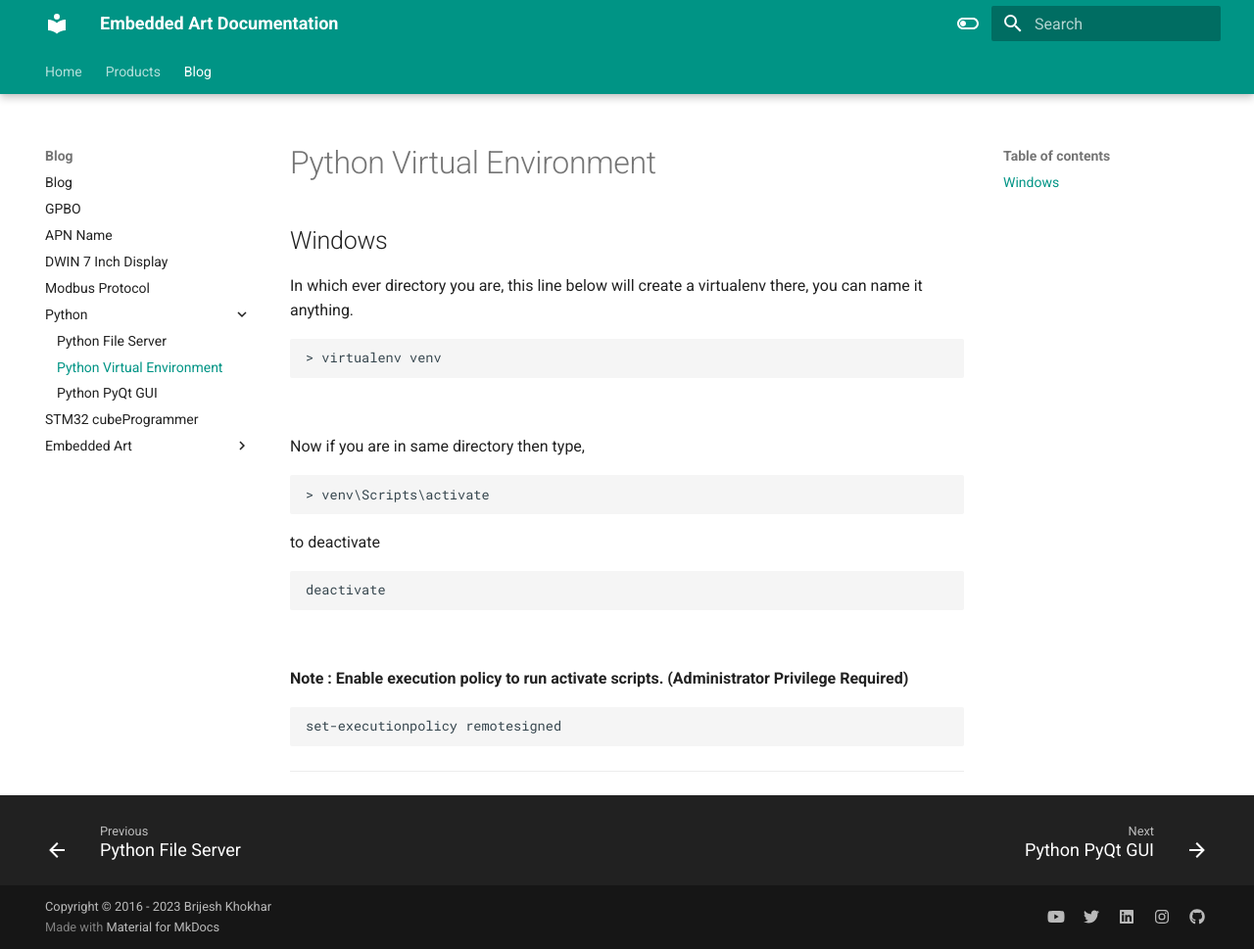
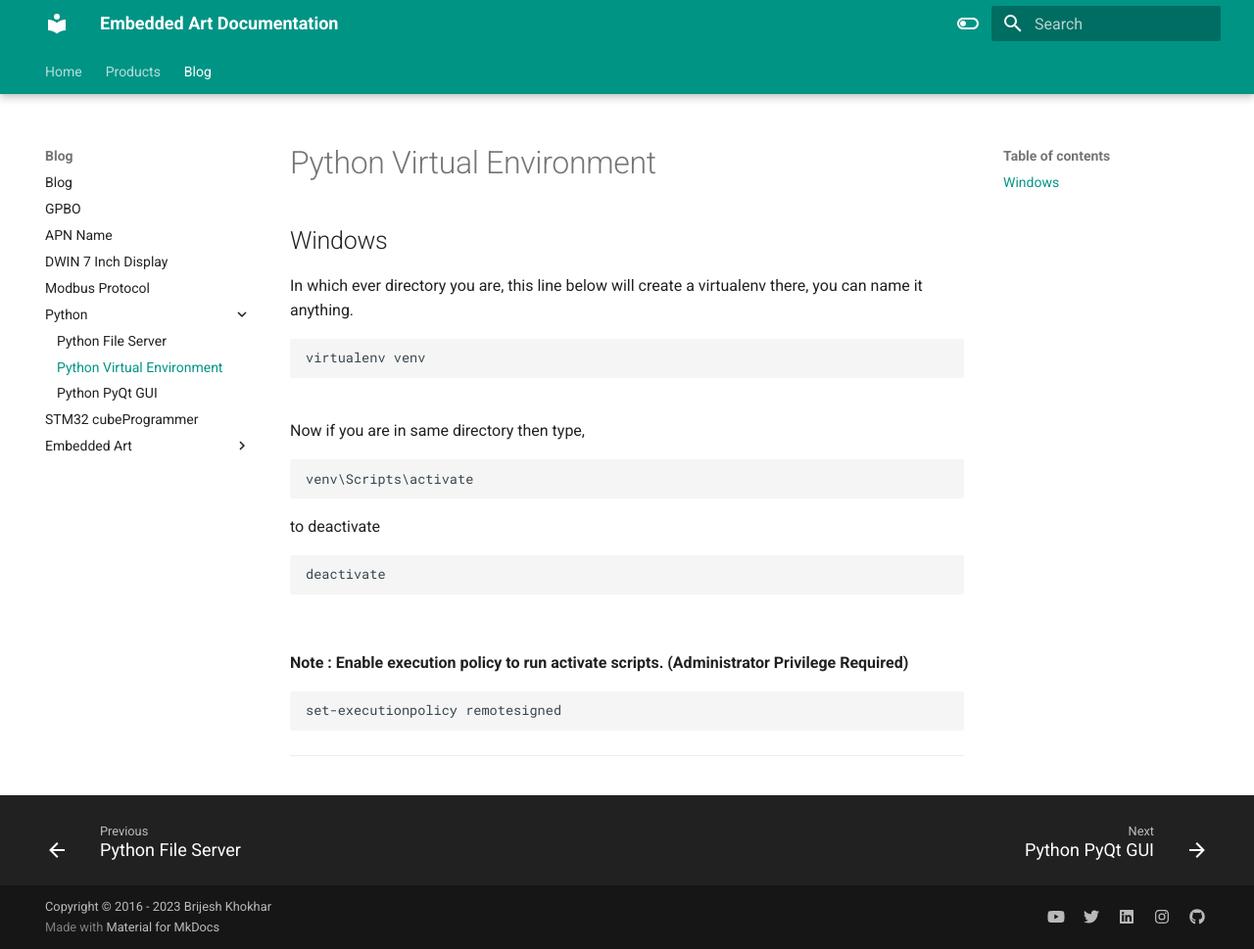
Before and after one commit to embeddedart/docs, an MkDocs documentation site: the page built from docs/blog/python/python-virtual-environment/index.md, in a window 1280 px wide and 969 px high. Shown: the whole window at 98% size. Built offline with MkDocs 1.6.1 and Material for MkDocs 9.7.7, drawn with Linux system fonts in a browser that asks for light colours.

Commit message:
2023 08 08 1825

````diff
--- a/docs/blog/python/python-virtual-environment/index.md
+++ b/docs/blog/python/python-virtual-environment/index.md
@@ -12,14 +12,12 @@ description: >
 
 In which ever directory you are, this line below will create a virtualenv there, you can name it anything.
 ```
-> virtualenv venv
+virtualenv venv
 ```
-
 <br>
-
 Now if you are in same directory then type,
 ```
-> venv\Scripts\activate
+venv\Scripts\activate
 ```
 
 to deactivate
````
Also changed, not shown: 1 other file.
